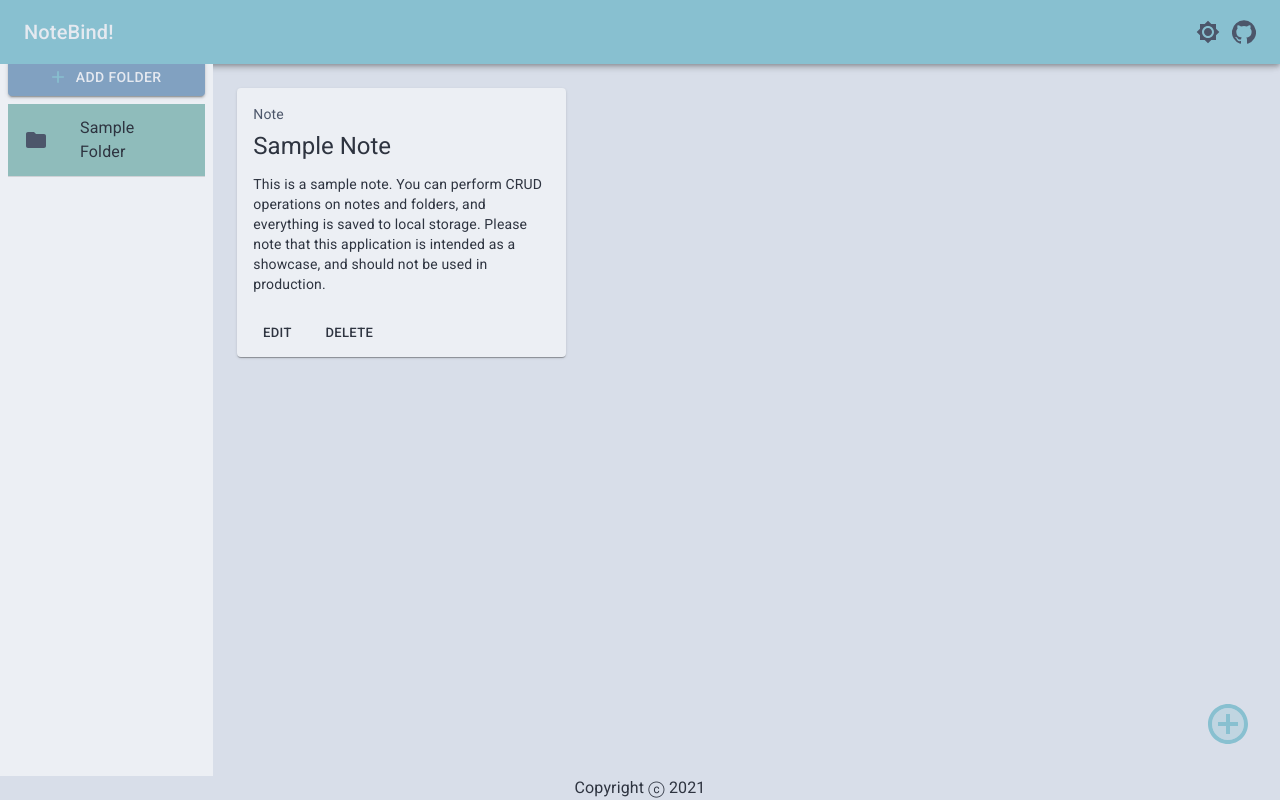
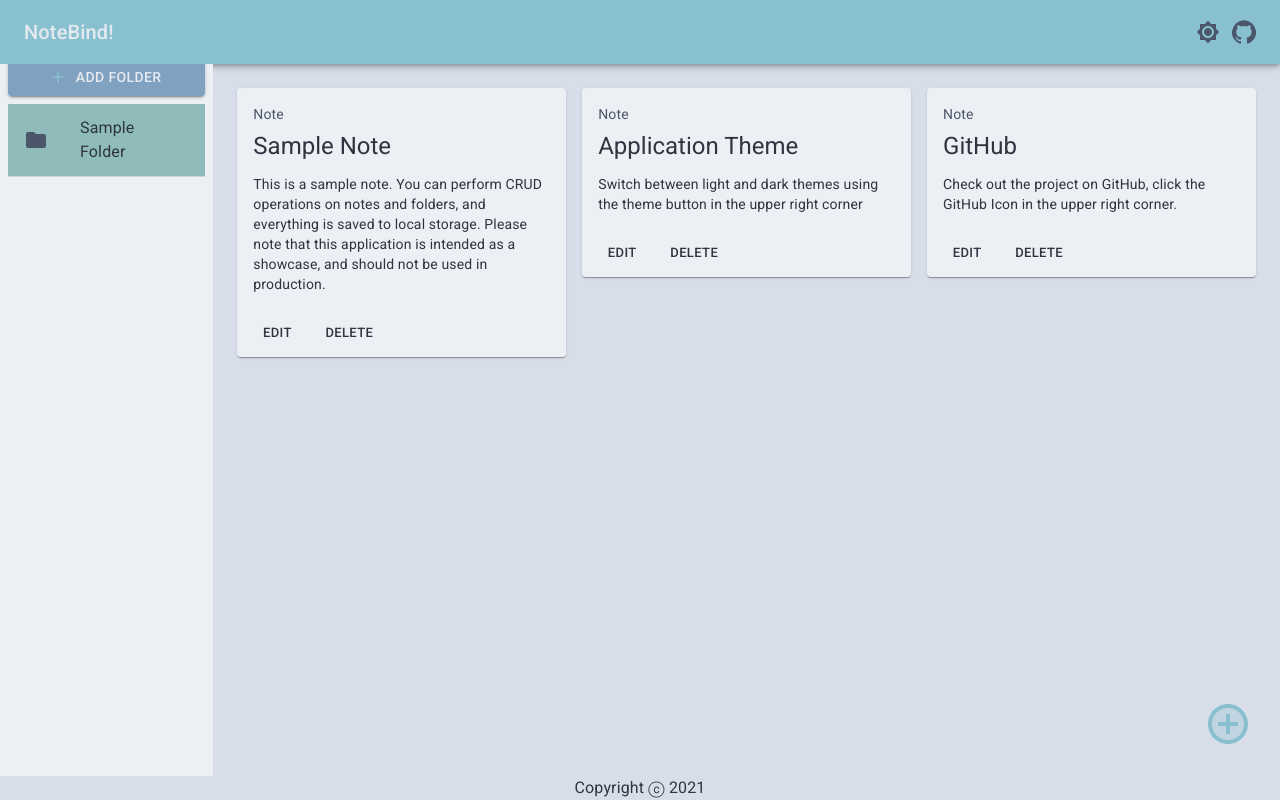
Before and after one commit to JohnAntoineG710/NoteBind, a React (Create React App) app: page / in a window 1280 px wide. Built offline with nearby package versions, Linux system fonts and the light colour scheme; a web font is replaced by a local one.

Commit message:
Edit Default Notes

```diff
--- a/src/notes.js
+++ b/src/notes.js
@@ -6,6 +6,20 @@ const notes = [
       "This is a sample note. You can perform CRUD operations on notes and folders, and everything is saved to local storage. Please note that this application is intended as a showcase, and should not be used in production.",
     folderID: 1,
   },
+  {
+    key: 2,
+    title: "Application Theme",
+    content:
+      "Switch between light and dark themes using the theme button in the upper right corner",
+    folderID: 1,
+  },
+  {
+    key: 3,
+    title: "GitHub",
+    content:
+      "Check out the project on GitHub, click the GitHub Icon in the upper right corner.",
+    folderID: 1,
+  },
 ];
 
 export default notes;
```
